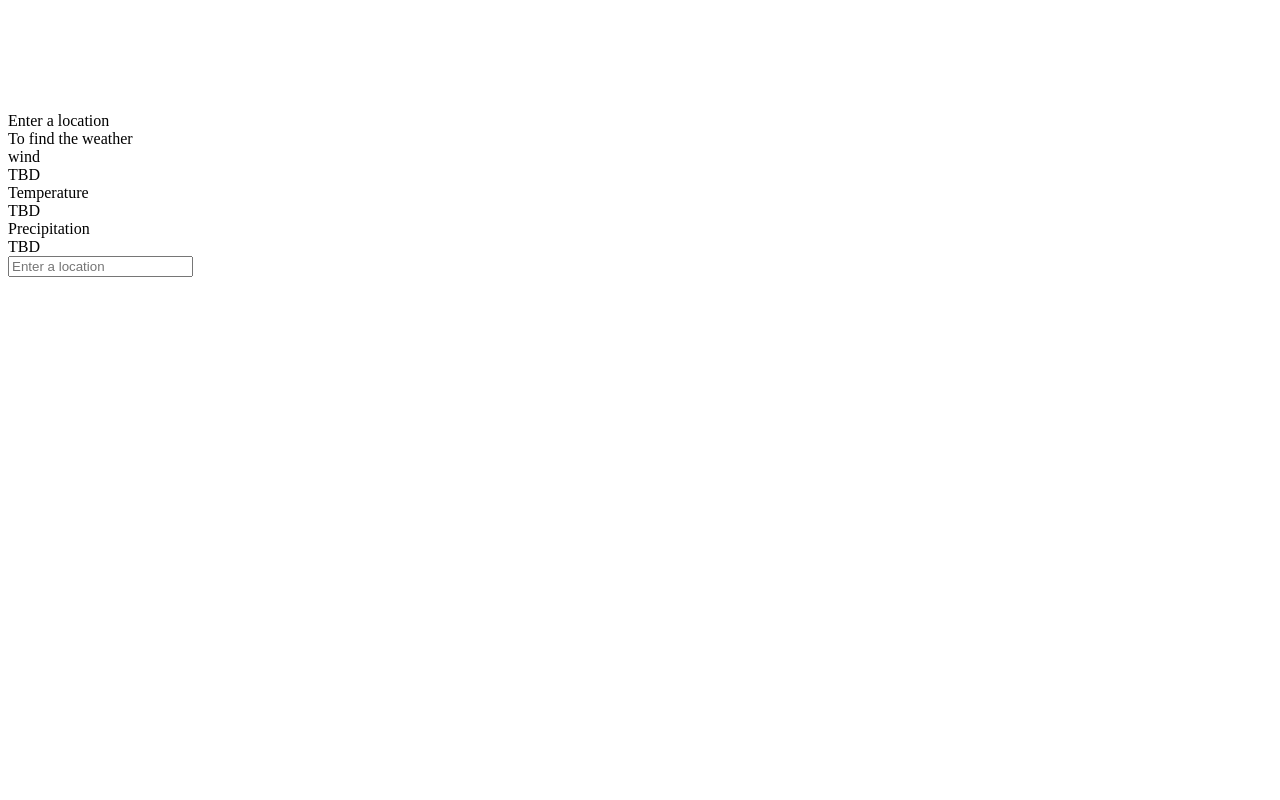
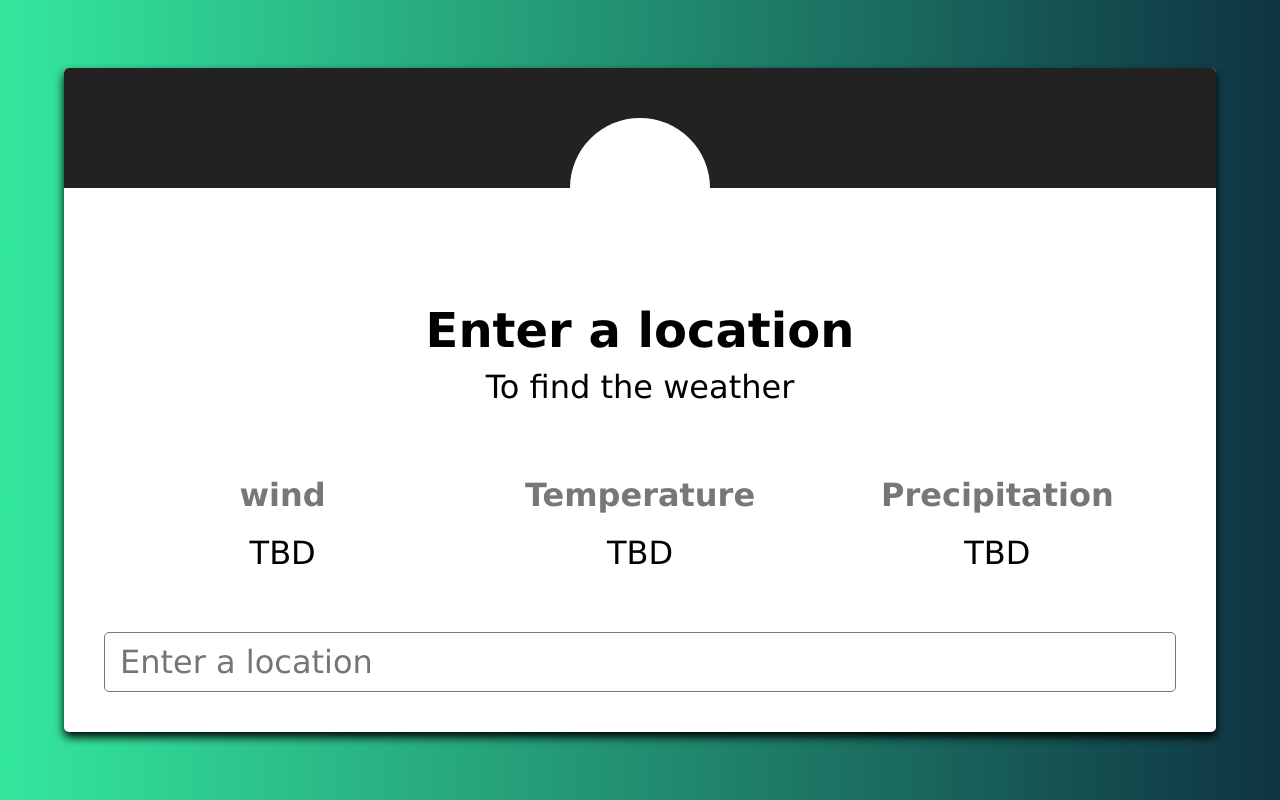
Before and after one commit to eldrige/Weather-App, a website: page public/index.html in a window 1280 px wide. Drawn offline with Linux system fonts and the light colour scheme; some packages are replaced by stand-ins of ours.

Commit message:
added styles

```diff
--- a/public/index.html
+++ b/public/index.html
@@ -22,27 +22,27 @@
       </div>
       <div class="content">
         <div class="general-info">
-          <div class="status">Enter a location</div>
-          <div class="location">To find the weather</div>
+          <div class="status" data-status>Enter a location</div>
+          <div class="location" data-location>To find the weather</div>
         </div>
         <div class="detail-section">
           <div class="detail">
             <div class="title">
               wind
             </div>
-            <div class="value">TBD</div>
+            <div class="value" data-wind>TBD</div>
           </div>
           <div class="detail">
             <div class="title">
               Temperature
             </div>
-            <div class="value">TBD</div>
+            <div class="value bordered" data-temperature>TBD</div>
           </div>
           <div class="detail">
             <div class="title">
               Precipitation
             </div>
-            <div class="value">TBD</div>
+            <div class="value" data-precipitation>TBD</div>
           </div>
         </div>
         <div class="city-search-container">
--- a/public/script.js
+++ b/public/script.js
@@ -9,22 +9,38 @@ searchBox.addListener("places_changed", () => {
   const place = searchBox.getPlaces()[0]; // select first place
   if (place == null) return; // make sure it is null
   const latitude = place.geometry.location.lat(); // similar to nav.geo in plain JS
-  const longitude = place.geometry.location.lon();
+  const longitude = place.geometry.location.lng();
 
   // using this info, our data will be posted to our server, and fetch will actually fetch that data
   fetch("/weather", {
-    method: "POST",
+    method: "POST", // to match the post we setup in our server.js express
     headers: {
-      "Content-Type": "application/json",
-      Accept: "application.json",
+      "Content-Type": "application/json", // we our sending json to the server
+      Accept: "application.json", // we will be retrieving json form the server
     },
     body: JSON.stringify({
       latitude: latitude,
       longitude: longitude,
-    }),
+    }), // send this to our server
+    // all of the above data is posted to our sever
   })
-    .then((response) => response.json())
+    .then((response) => response.json()) // convert our data to json
     .then((data) => {
-      setWeatherData(data, place.formatted_address);
-    });
+      setWeatherData(data, place.formatted_address); //from the places api
+      console.log(data);
+    })
+    .catch((err) => console.log(`an error occured: ${err}`));
 });
+
+const locationElt = document.querySelector("[data-location]");
+const statusElt = document.querySelector("[data-status]");
+const temperatureElt = document.querySelector("[data-temperature]");
+const precipitationElt = document.querySelector("[data-precipitation]");
+const windElt = document.querySelector("[data-wind]");
+
+function setWeatherData(data, place) {
+  locationElt.textContent = place;
+  statusElt.textContent = data.weather[0].description;
+  temperatureElt.textContent = data.main.temp;
+  precipitationElt.textContent = data.main.humidity;
+}
--- a/public/styles.css
+++ b/public/styles.css
@@ -0,0 +1,118 @@
+*, *::before,*::after{
+    margin: 0;
+    padding: 0;
+    box-sizing: border-box;
+    font-family: 'Lucida Sans', 'Lucida Sans Regular', 'Lucida Grande', 'Lucida Sans Unicode', Geneva, Verdana, sans-serif;
+}
+body{
+    background: linear-gradient(to right,#34e89e,#0f3443);
+    background-repeat: no-repeat;
+    background-size: cover;
+    min-height: 100vh;
+    display: flex;
+    justify-content: center;
+    align-items: center;
+    font-size: 1.2rem;
+}
+.container{
+    max-width: 90%;
+    width: 1200px;
+    background-color: #fff;
+    box-shadow: 0 5px 10px black;
+    border-radius: 5px;
+}
+.content{
+    padding: 2.5rem;
+    margin-top: 4rem;
+}
+.header{
+    background-color: #222;
+    height: 7.5rem;
+    display: flex;
+    justify-content: center;
+    align-items: end;
+    border-top-left-radius: 5px;
+    border-top-right-radius: 5px;
+}
+
+.icon-container{
+    position: relative;
+    top: 70px;
+    padding: 20px;
+    background-color: #fff;
+    width: 140px;
+    height: 140px;
+    border-radius: 50%;
+}
+
+.general-info{
+    display: flex;
+    flex-direction: column;
+    align-items: center;
+    padding: 10px;
+}
+.status{
+    font-size: 3rem;
+    font-weight: bold;
+}
+.location{
+    font-size: 2rem;
+    margin-top: 10px;
+}
+
+.detail-section{
+    display: flex;
+    justify-content: space-between;
+    margin-top: 40px;
+}
+
+.detail{
+    display: flex;
+    flex-direction: column;
+    align-items: center;
+    flex-basis: 0;
+    flex-grow: 1;
+    padding: 20px;
+}
+.detail.bordered{
+    border-left: 1px solid #777;
+    border-right: 1px solid #777;
+
+}
+.detail .title{
+    font-size: 2rem;
+    flex-grow: 1;
+    font-weight: bold;
+    color: #777;
+}
+.detail .value{
+    font-size: 2rem;
+    margin-top: 20px;
+
+}
+
+.city-search-container{
+    display: flex;
+    justify-content: center;
+}
+.city-search{
+    margin-top: 40px;
+    font-size: 2rem;
+    outline: none;
+    border: 1px solid #777;
+    border-radius: 5px;
+    padding: 10px 15px;
+    width: 100%;
+}
+/* google places styles */
+.pac-item{
+    font-size: 2rem;
+    padding: 10px 10px
+}
+.pac-icon{
+    display: none;
+}
+.pac-item-query{
+    font-size: 2rem;
+    padding-right: 14px;
+}
```
Also changed, not shown: response.json (added, +34 -0 lines), server.js (+49 -2 lines).
